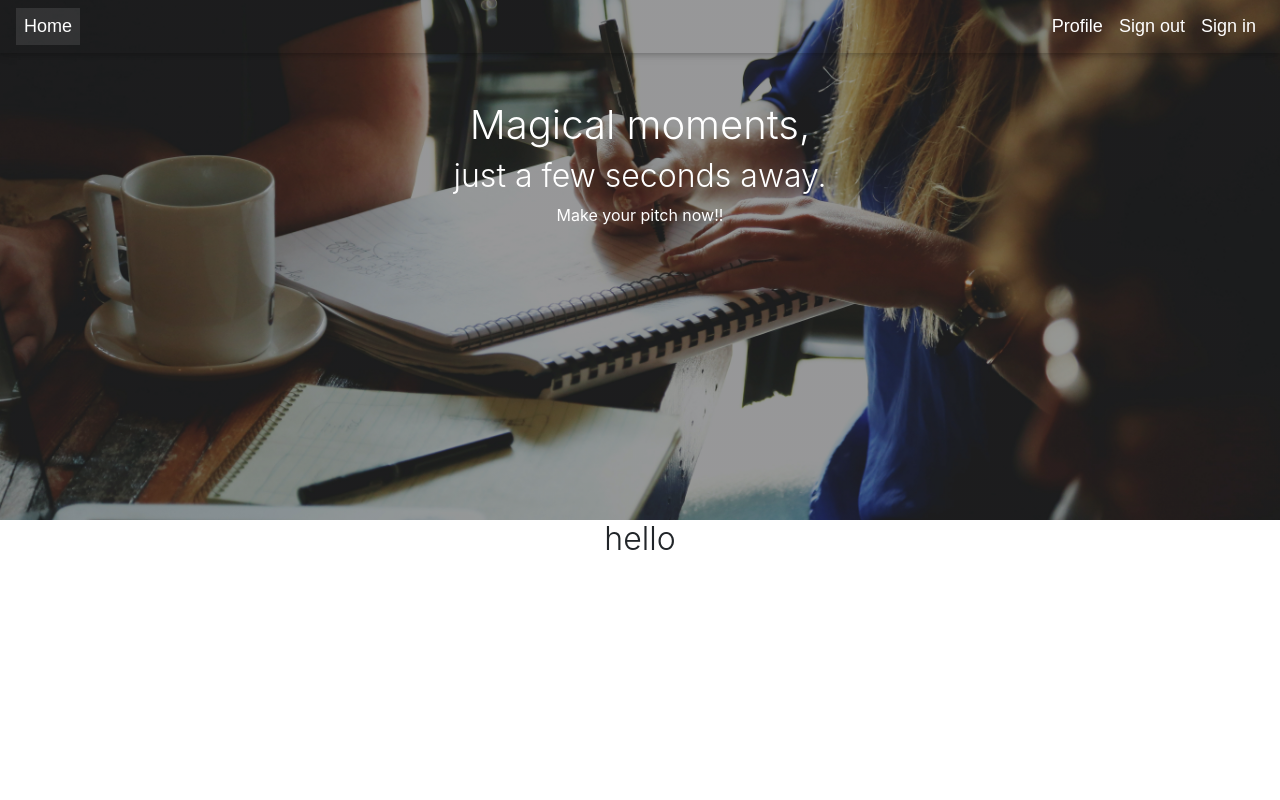
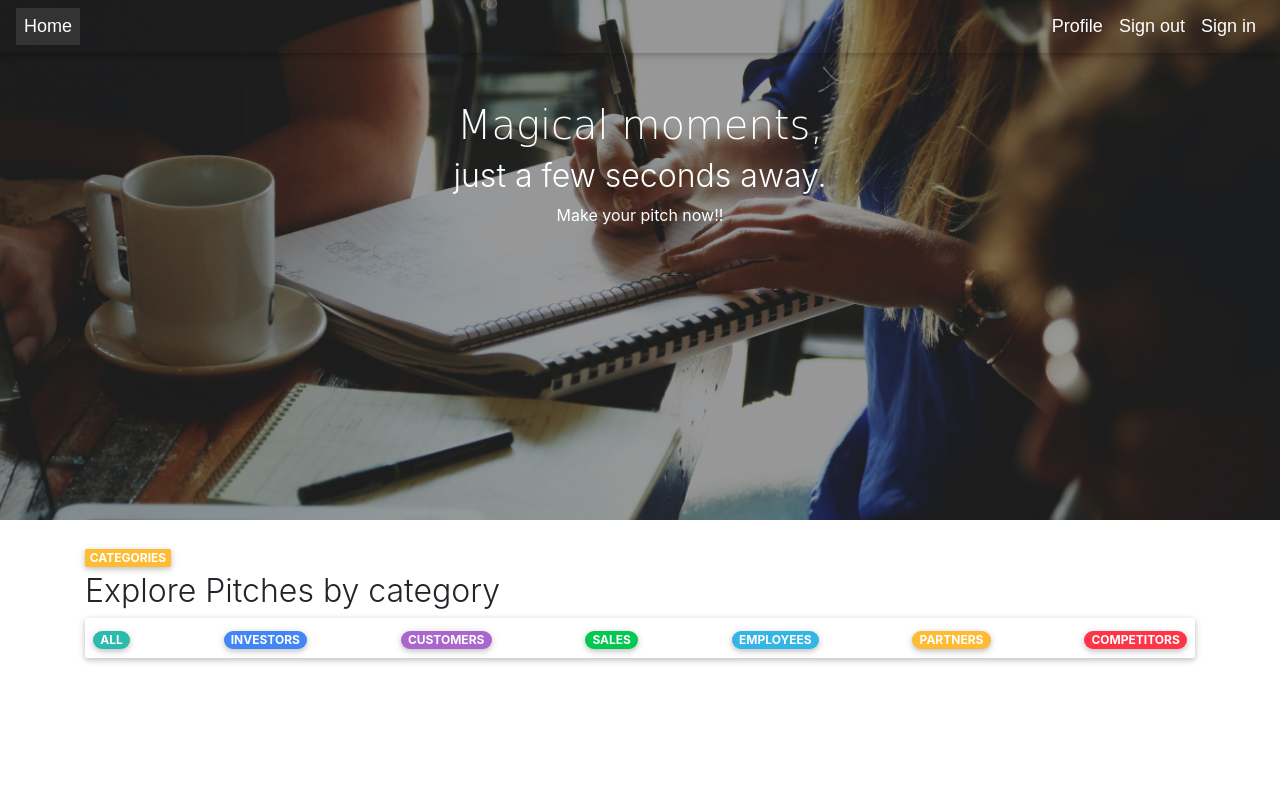
Before and after one commit to D-Kamunya/pitch-deck, a Flask app: page / in a window 1280 px wide. Run offline with Flask 2, Linux system fonts and the light colour scheme; some libraries are stand-ins or nearby versions.

Commit message:
Create categories section

```diff
--- a/app/static/css/index.css
+++ b/app/static/css/index.css
@@ -2,7 +2,6 @@
   font-family: -apple-system,BlinkMacSystemFont,"Segoe UI",Roboto,"Helvetica Neue",Arial,"Noto Sans",sans-serif,"Apple Color Emoji","Segoe UI Emoji","Segoe UI Symbol","Noto Color Emoji";
   font-weight: normal;
   min-height: 100vh;
-  text-align: center;
   box-sizing: border-box;
  }
 .header{
@@ -22,3 +21,6 @@
   color:#fff;
   transition: background-color 1s ease 0s;
 }
+.inner h1,.categories h3{
+  font-family: 'Abril Fatface', cursive;
+}
--- a/app/templates/base.html
+++ b/app/templates/base.html
@@ -30,8 +30,6 @@
   <div class="header text-center">
     {%block navbar%}
       {% include 'navbar.html' %}
-
-    {%endblock navbar%}
       <div class="container mt-5 mx-auto">
         <div class="inner text-white">
           <h1 class="logo-name">Magical moments,</h1>
@@ -39,6 +37,8 @@
           <p>Make your pitch now!!</p>
         </div>
       </div>
+    {%endblock navbar%}
+
   </div>
 
   <div class="content container">
@@ -55,9 +55,7 @@
   <script type="text/javascript" src="https://cdnjs.cloudflare.com/ajax/libs/mdbootstrap/4.19.1/js/mdb.min.js"></script>
   <!-- Specific Page JS goes HERE  -->
   {% block scripts %}
-  <script>
-    $('.carousel-3d-basic').mdbCarousel3d();
-  </script>
+
   {% endblock scripts %}
 
 </body>
--- a/app/templates/index.html
+++ b/app/templates/index.html
@@ -1,4 +1,16 @@
 {% extends 'base.html' %}
 {%block content%}
-<h2>hello</h2>
+  <div class="mt-4 categories">
+    <span class="badge badge-warning">CATEGORIES</span>
+    <h2 class="mt-1">Explore Pitches by category</h2>
+    <div class="d-flex justify-content-between p-2 mt-1 jumbotron">
+      <a href=""><span class="badge badge-pill badge-default">ALL</span></a>
+      <a href=""><span class="badge badge-pill badge-primary">INVESTORS</span></a>
+      <a href=""><span class="badge badge-pill badge-secondary">CUSTOMERS</span></a>
+      <a href=""><span class="badge badge-pill badge-success">SALES</span></a>
+      <a href=""><span class="badge badge-pill badge-info">EMPLOYEES</span></a>
+      <a href=""><span class="badge badge-pill badge-warning">PARTNERS</span></a>
+      <a href=""><span class="badge badge-pill badge-danger">COMPETITORS</span></a>
+    </div>
+  </div>
 {%endblock%}
```
Lines whose indentation alone changed are shown as unchanged.
